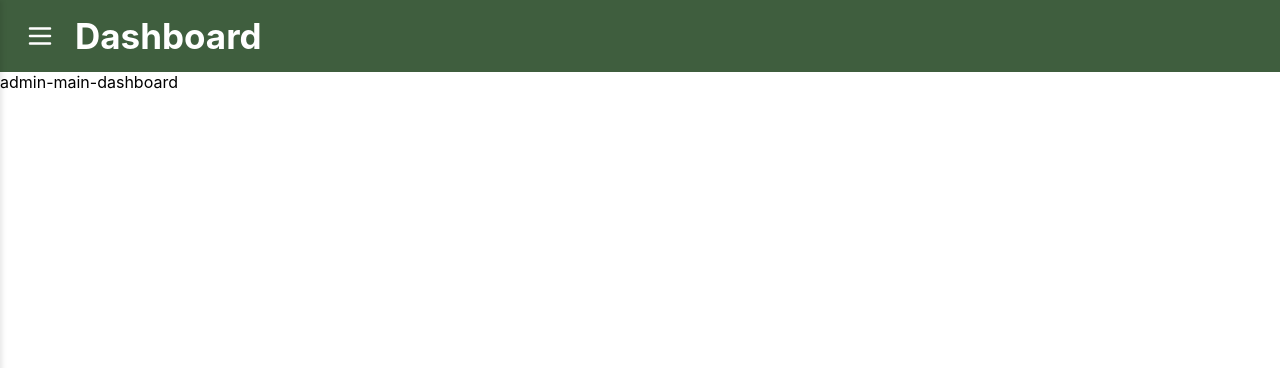
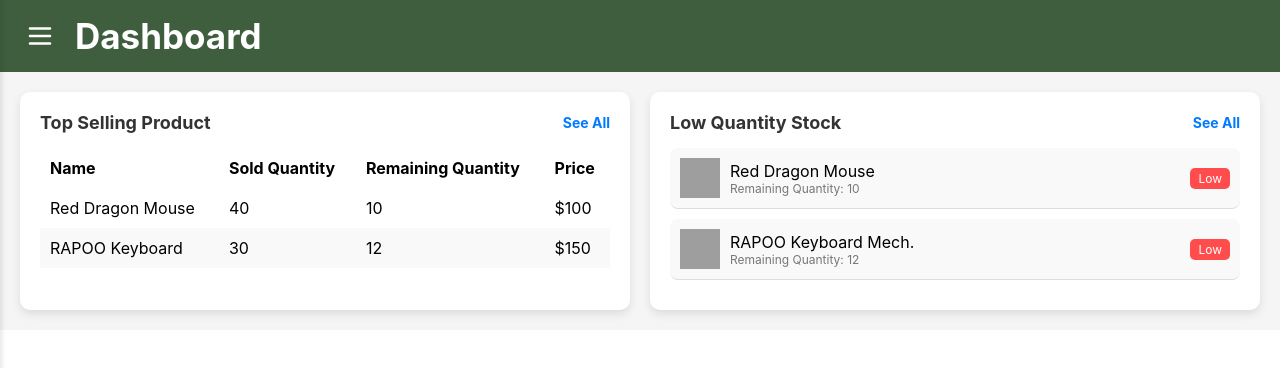
Before and after one commit to Shiverooo/OJT-PoS, a React (Create React App) app: page /admin in a window 1280 px wide. Shown: the top 368 px of the page. Built offline with nearby package versions, Linux system fonts and the light colour scheme; grey boxes are pictures that could not be loaded.

Commit message:
admin dashboard content added

```diff
--- a/src/page/admin-dashboard/admin-dashboard.tsx
+++ b/src/page/admin-dashboard/admin-dashboard.tsx
@@ -10,10 +10,12 @@ import menuIcon from "../../assets/images/menu-icon.svg";
 
 function AdminDashboard() {
   const location = useLocation();
-  const [sidebarOpen, setSidebarOpen] = useState(false);
+  const [sidebarOpen, setSidebarOpen] = useState(
+    localStorage.getItem("sidebarOpen") === "true"
+  );
 
   // Determine the header title based on the current route
-  let headerTitle = "Dashboard"; // Default title
+  let headerTitle = "Dashboard";
 
   if (location.pathname === "/admin") {
     headerTitle = "Dashboard";
@@ -30,8 +32,13 @@ function AdminDashboard() {
     document.title = `Infinitum Admin | ${headerTitle}`;
   }, [headerTitle]);
 
+  // Update localStorage whenever sidebar state changes
+  useEffect(() => {
+    localStorage.setItem("sidebarOpen", sidebarOpen);
+  }, [sidebarOpen]);
+
   const toggleSidebar = () => {
-    setSidebarOpen(!sidebarOpen); // Toggle the sidebar visibility
+    setSidebarOpen((prev) => !prev);
   };
 
   return (
@@ -44,50 +51,26 @@ function AdminDashboard() {
         <nav className="nav-links">
           <ul>
             <Link to="/admin">
-              <li
-                className={`admin-item ${location.pathname === "/admin" ? "active" : ""}`}
-              >
-                <img
-                  src={dashboardIcon}
-                  alt="Dashboard Icon"
-                  className="nav-icon"
-                />
+              <li className={`admin-item ${location.pathname === "/admin" ? "active" : ""}`}>
+                <img src={dashboardIcon} alt="Dashboard Icon" className="nav-icon" />
                 Dashboard
               </li>
             </Link>
             <Link to="/admin/product-management">
-              <li
-                className={`admin-item ${location.pathname === "/admin/product-management" ? "active" : ""}`}
-              >
-                <img
-                  src={productIcon}
-                  alt="Product Management Icon"
-                  className="nav-icon"
-                />
+              <li className={`admin-item ${location.pathname === "/admin/product-management" ? "active" : ""}`}>
+                <img src={productIcon} alt="Product Management Icon" className="nav-icon" />
                 Product Management
               </li>
             </Link>
             <Link to="/admin/user-management">
-              <li
-                className={`admin-item ${location.pathname === "/admin/user-management" ? "active" : ""}`}
-              >
-                <img
-                  src={userIcon}
-                  alt="User Management Icon"
-                  className="nav-icon"
-                />
+              <li className={`admin-item ${location.pathname === "/admin/user-management" ? "active" : ""}`}>
+                <img src={userIcon} alt="User Management Icon" className="nav-icon" />
                 User Management
               </li>
             </Link>
             <Link to="/admin/sales-reports">
-              <li
-                className={`admin-item ${location.pathname === "/admin/sales-reports" ? "active" : ""}`}
-              >
-                <img
-                  src={salesIcon}
-                  alt="Sale Reports Icon"
-                  className="nav-icon"
-                />
+              <li className={`admin-item ${location.pathname === "/admin/sales-reports" ? "active" : ""}`}>
+                <img src={salesIcon} alt="Sale Reports Icon" className="nav-icon" />
                 Sale Reports
               </li>
             </Link>
@@ -111,7 +94,7 @@ function AdminDashboard() {
             src={menuIcon}
             alt="Menu Icon"
             className="menu-icon"
-            onClick={toggleSidebar} // Toggle sidebar on click
+            onClick={toggleSidebar}
           />
           <div className="header-title">
             <h1>{headerTitle}</h1>
--- a/src/page/admin-dashboard/dashboard/admin-main-dashboard.tsx
+++ b/src/page/admin-dashboard/dashboard/admin-main-dashboard.tsx
@@ -1,9 +1,70 @@
-import React from 'react'
+import React from "react";
+import "../../../styles/admin/admin-main-dashboard.css"; // Keeping the CSS file
 
 function AdminMainDashboard() {
+  const topSellingProducts = [
+    { name: "Red Dragon Mouse", sold: 40, remaining: 10, price: "$100" },
+    { name: "RAPOO Keyboard", sold: 30, remaining: 12, price: "$150" },
+  ];
+
+  const lowStockItems = [
+    { name: "Red Dragon Mouse", remaining: 10, image: "mouse.png" },
+    { name: "RAPOO Keyboard Mech.", remaining: 12, image: "keyboard.png" },
+  ];
+
   return (
-    <div>admin-main-dashboard</div>
-  )
+    <div className="admin-main-dashboard">
+      {/* Top Selling Products */}
+      <div className="top-selling">
+        <div className="main-header">
+          <h2>Top Selling Product</h2>
+          <a href="#">See All</a>
+        </div>
+        <table>
+          <thead>
+            <tr>
+              <th>Name</th>
+              <th>Sold Quantity</th>
+              <th>Remaining Quantity</th>
+              <th>Price</th>
+            </tr>
+          </thead>
+          <tbody>
+            {topSellingProducts.map((product, index) => (
+              <tr key={index}>
+                <td>{product.name}</td>
+                <td>{product.sold}</td>
+                <td>{product.remaining}</td>
+                <td>{product.price}</td>
+              </tr>
+            ))}
+          </tbody>
+        </table>
+      </div>
+
+      {/* Low Quantity Stock */}
+      <div className="low-stock">
+        <div className="main-header">
+          <h2>Low Quantity Stock</h2>
+          <a href="#">See All</a>
+        </div>
+        <div>
+          {lowStockItems.map((item, index) => (
+            <div key={index} className="low-stock-item">
+              <div className="low-stock-info">
+                <img src={item.image} alt={item.name} />
+                <div>
+                  <p className="main-product-name">{item.name}</p>
+                  <p className="remaining">Remaining Quantity: {item.remaining}</p>
+                </div>
+              </div>
+              <span className="low-tag">Low</span>
+            </div>
+          ))}
+        </div>
+      </div>
+    </div>
+  );
 }
 
-export default AdminMainDashboard
+export default AdminMainDashboard;
--- a/src/styles/admin/admin-main-dashboard.css
+++ b/src/styles/admin/admin-main-dashboard.css
@@ -0,0 +1,110 @@
+/* Main Dashboard Layout */
+.admin-main-dashboard {
+    display: flex;
+    gap: 20px;
+    padding: 20px;
+    background: #f5f5f5;
+  }
+
+  /* Top Selling Products & Low Stock Styling */
+  .top-selling, .low-stock {
+    background: white;
+    border-radius: 10px;
+    padding: 20px;
+    box-shadow: 0px 4px 10px rgba(0, 0, 0, 0.1);
+    flex: 1;
+  }
+
+  .top-selling {
+    width: 65%;
+  }
+
+  .low-stock {
+    width: 35%;
+  }
+
+  /* Header Styling */
+  .main-header {
+    display: flex;
+    justify-content: space-between;
+    align-items: center;
+    margin-bottom: 15px;
+  }
+
+  .main-header h2 {
+    font-size: 18px;
+    color: #333;
+  }
+
+  .main-header a {
+    text-decoration: none;
+    font-size: 14px;
+    color: #007bff;
+    font-weight: bold;
+  }
+
+  /* Table Styling */
+  table {
+    width: 100%;
+    border-collapse: collapse;
+  }
+
+  th, td {
+    padding: 10px;
+    text-align: left;
+  }
+
+  th {
+    /* background: #f0f0f0; */
+    font-weight: bold;
+  }
+
+  tr:nth-child(even) {
+    background: #f9f9f9;
+  }
+
+  /* Low Stock Section */
+  .low-stock-item {
+    display: flex;
+    align-items: center;
+    justify-content: space-between;
+    background: #f9f9f9;
+    padding: 10px;
+    border-radius: 8px;
+    margin-bottom: 10px;
+    position: relative;
+    border-bottom: 1px solid #ddd;
+  }
+
+  .low-stock-info {
+    display: flex;
+    align-items: center;
+  }
+
+  .low-stock-item img {
+    width: 40px;
+    height: 40px;
+    object-fit: cover;
+    margin-right: 10px;
+  }
+
+  .main-header {
+    font-weight: bold;
+    font-size: 14px;
+  }
+
+  .remaining {
+    font-size: 12px;
+    color: #777;
+  }
+
+  /* Low Tag */
+  .low-tag {
+    background: #ff4d4d;
+    color: white;
+    font-size: 12px;
+    padding: 3px 8px;
+    border-radius: 5px;
+    position: absolute;
+    right: 10px;
+  }
```
